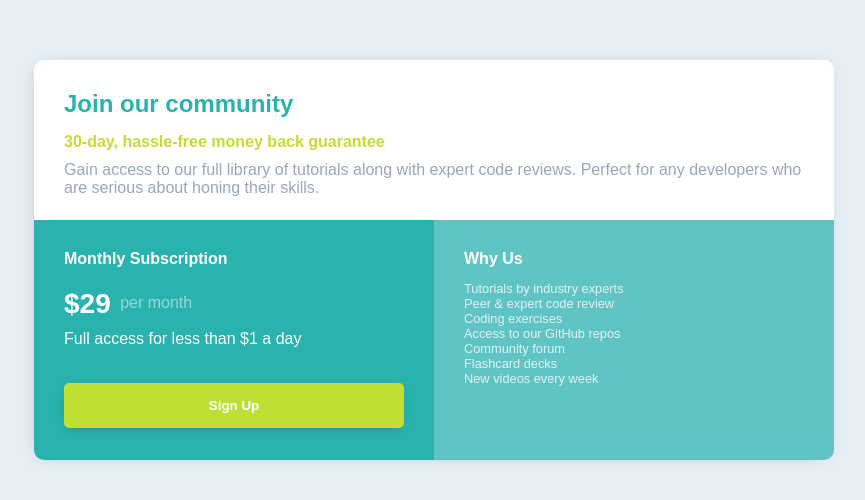
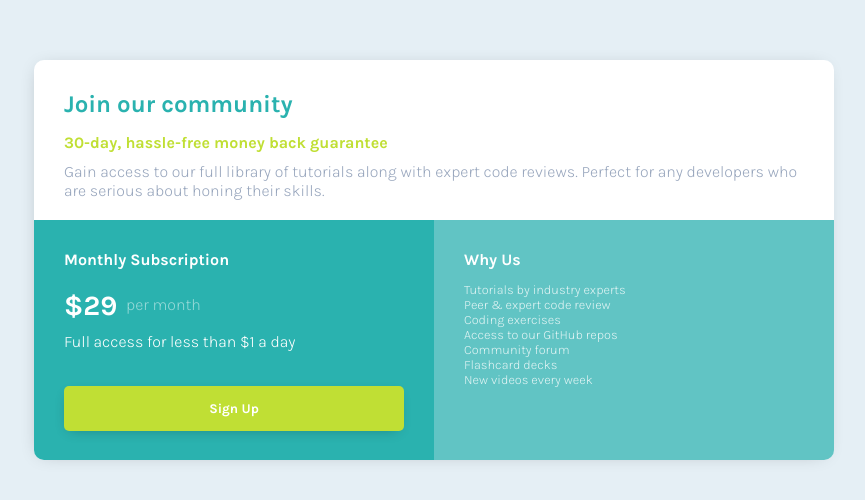
Before and after one commit to wendywo-dev/FrontendMentor-Project01-PricingCard, a plain HTML site: page index.html in a window 1280 px wide. Shown: the part 140-640 px from the top of the page, without its empty margins (206-1071 px from the left). Drawn offline with Linux system fonts and the light colour scheme.

Commit message:
Update index.html

```diff
--- a/index.html
+++ b/index.html
@@ -5,6 +5,9 @@
     <meta name="viewport" content="width=device-width, initial-scale=1.0">
     <title>Pricing Card</title>
     <link href="./styles.css" rel="stylesheet">
+    <link rel="preconnect" href="https://fonts.googleapis.com">
+    <link rel="preconnect" href="https://fonts.gstatic.com" crossorigin>
+    <link href="https://fonts.googleapis.com/css2?family=Karla:wght@300;700&family=Roboto+Slab:wght@100;400;700&family=Roboto:wght@400;900&display=swap" rel="stylesheet">
 </head>
 <body>
     <div class="card">
```
